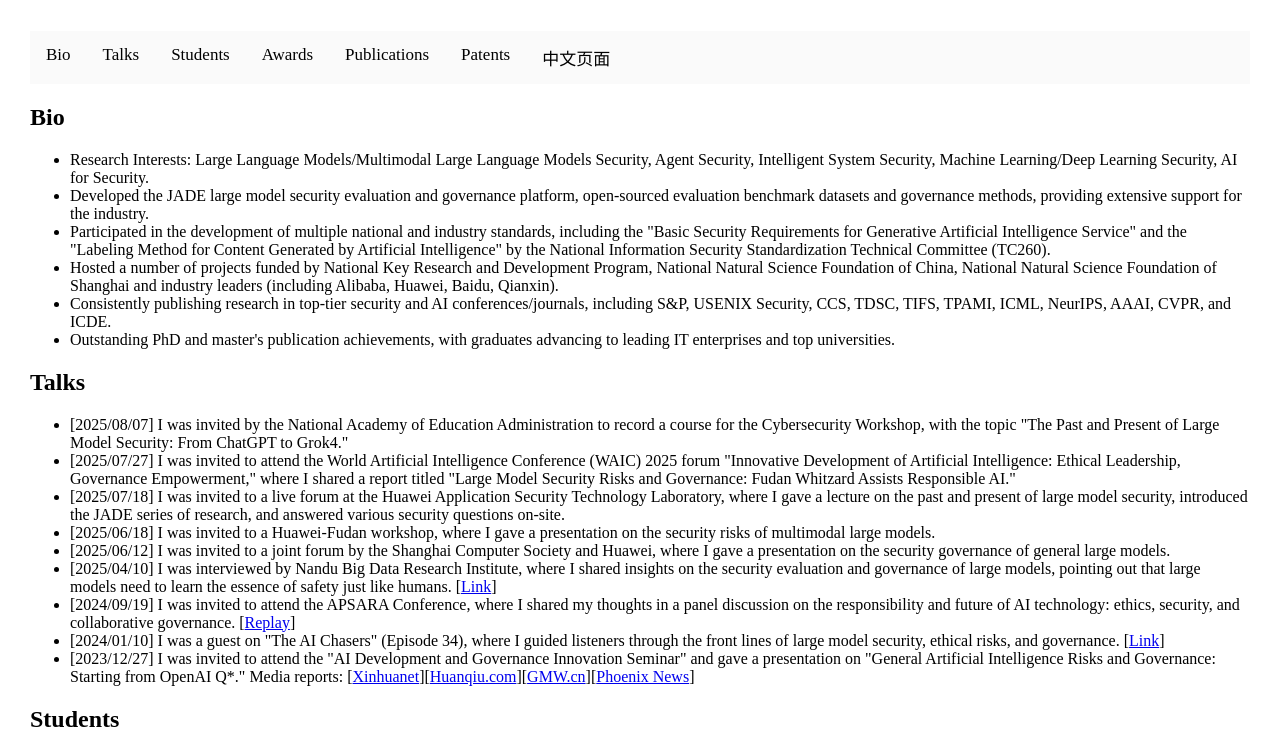
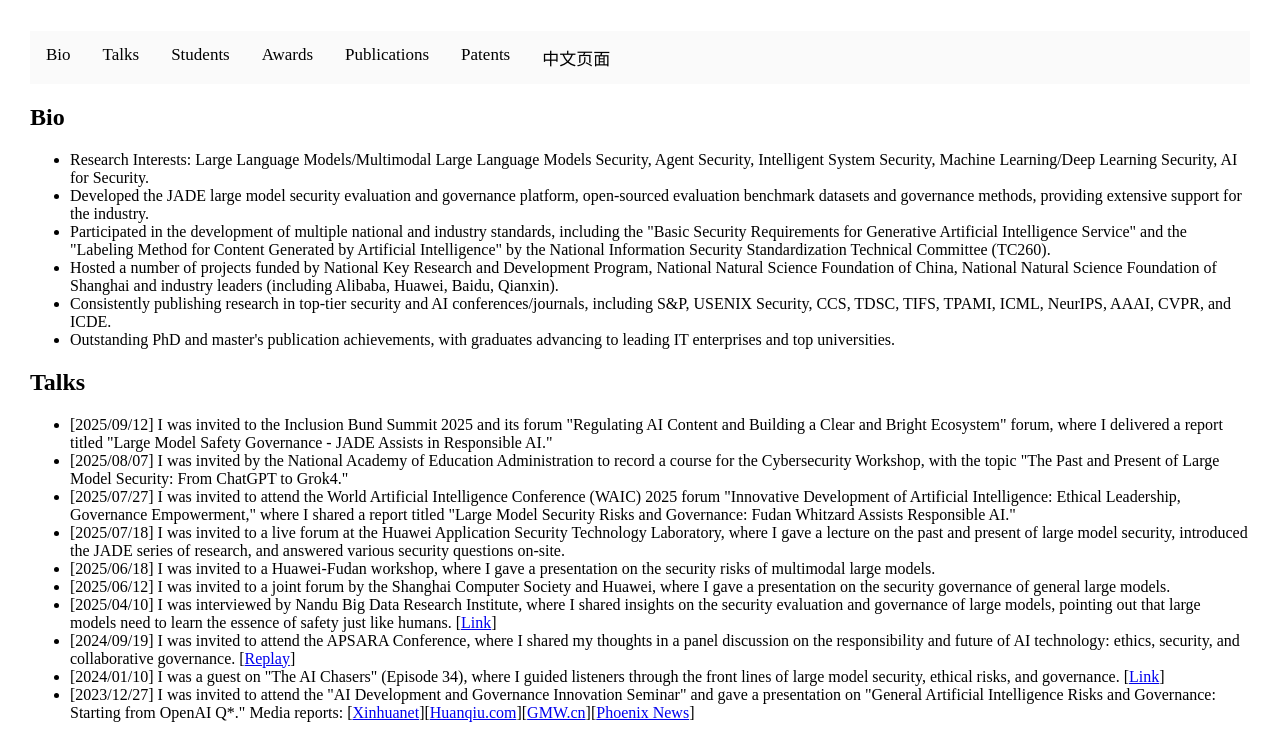
Before and after one commit to mi-zhang-fdu/mi-zhang-fdu.github.io, a plain HTML site: page index.html in a window 1280 px wide. Shown: the part 235-971 px from the top of the page. Drawn offline with Linux system fonts and the light colour scheme.

Commit message:
updated 0912

```diff
--- a/index.html
+++ b/index.html
@@ -142,6 +142,7 @@ function topFunction() {
 
 <h2 id='talks'>Talks</h2>
 <ul>
+  <li>[2025/09/12] I was invited to the Inclusion Bund Summit 2025 and its forum "Regulating AI Content and Building a Clear and Bright Ecosystem" forum, where I delivered a report titled "Large Model Safety Governance - JADE Assists in Responsible AI."</li>
   <li>[2025/08/07] I was invited by the National Academy of Education Administration to record a course for the Cybersecurity Workshop, with the topic "The Past and Present of Large Model Security: From ChatGPT to Grok4."</li>
   <li>[2025/07/27] I was invited to attend the World Artificial Intelligence Conference (WAIC) 2025 forum "Innovative Development of Artificial Intelligence: Ethical Leadership, Governance Empowerment," where I shared a report titled "Large Model Security Risks and Governance: Fudan Whitzard Assists Responsible AI."</li>
   <li>[2025/07/18] I was invited to a live forum at the Huawei Application Security Technology Laboratory, where I gave a lecture on the past and present of large model security, introduced the JADE series of research, and answered various security questions on-site.</li>
```
Also changed, not shown: index.chn.html (+1 -0 lines), 1 other file.
